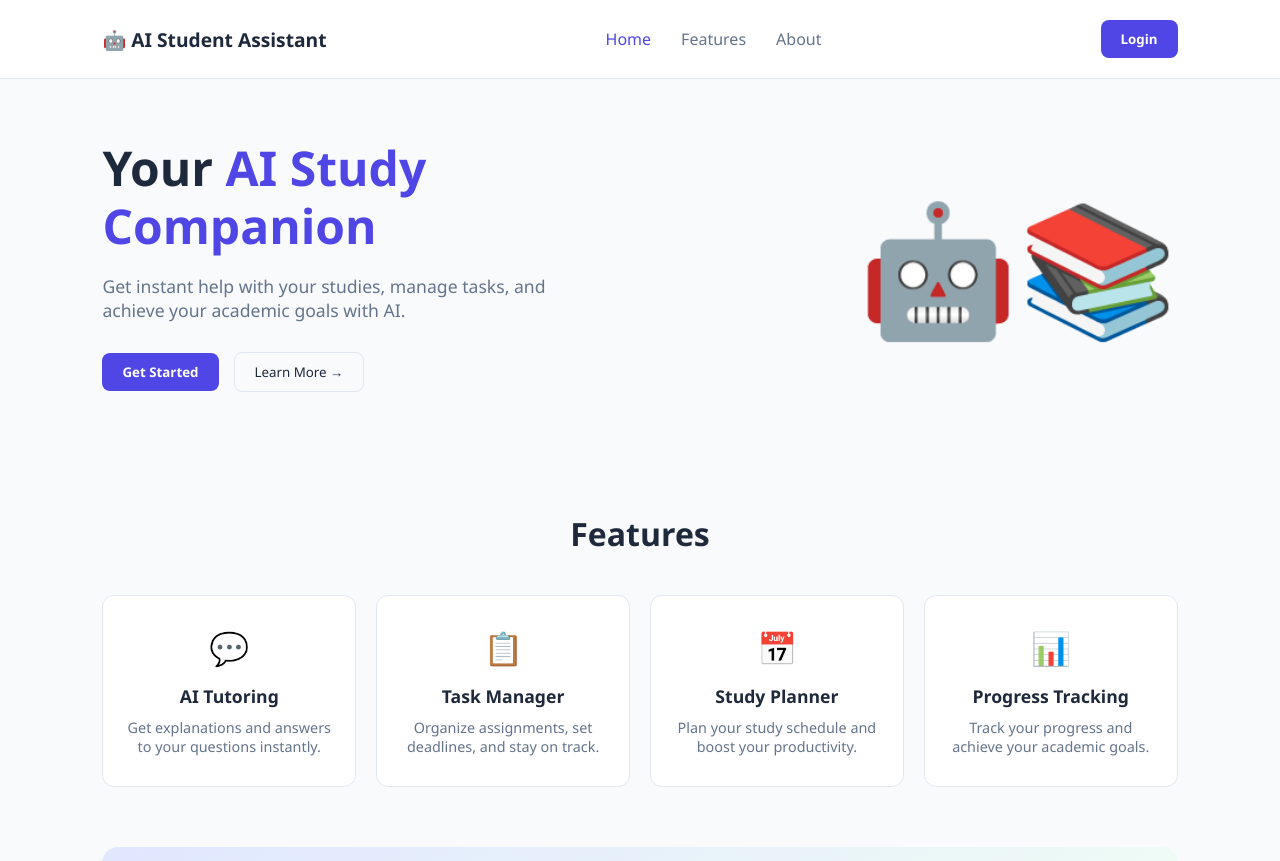
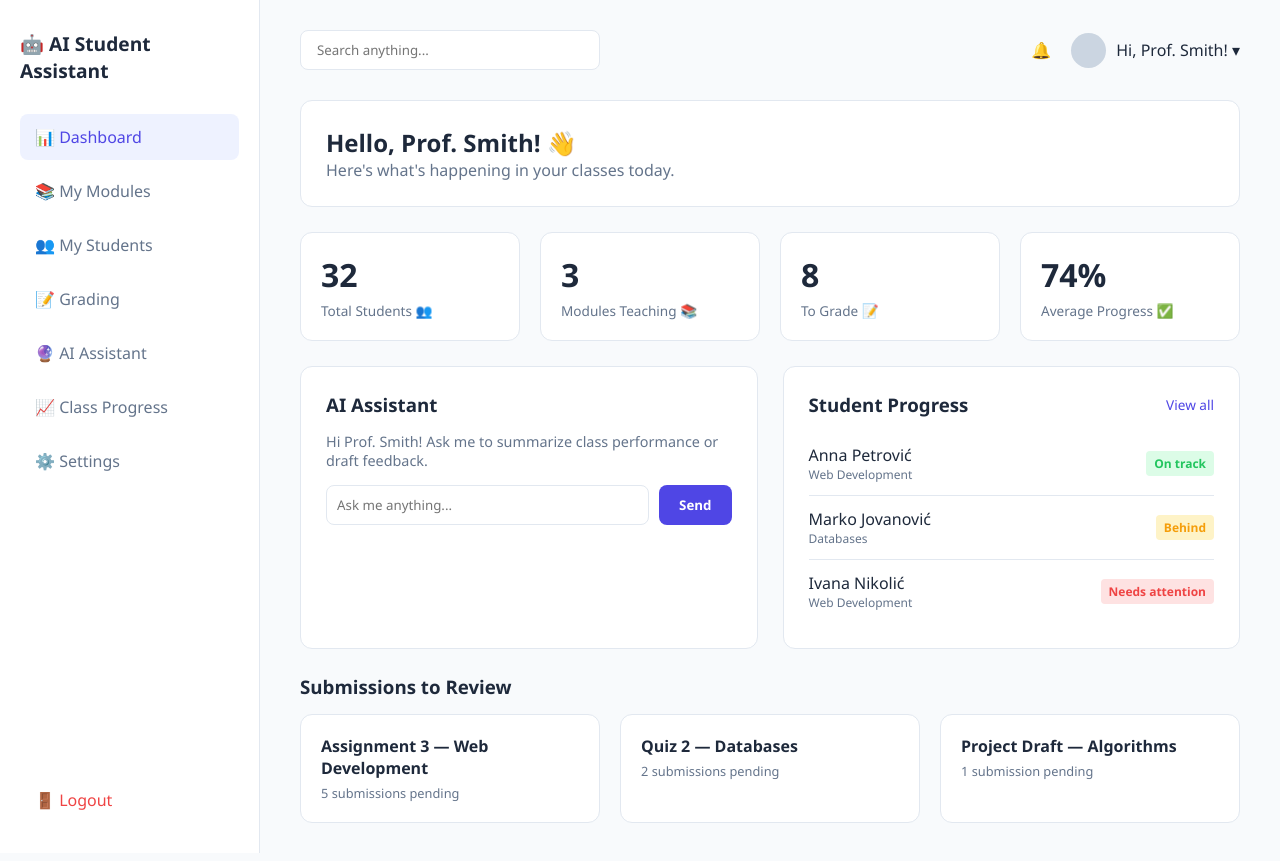
Before and after one commit to mdh-IT-team/AI_Student_Assistant, a React (Vite) app in the folder frontend/: page / in a window 1280 px wide. Shown: the top 861 px of the page. Built offline with nearby package versions, Linux system fonts and the light colour scheme; the HTML template or start-up script is replaced by a standard one.

Commit message:
Add teacher dashboard page; stop tracking venv and node_modules

```diff
--- a/frontend/src/App.jsx
+++ b/frontend/src/App.jsx
@@ -4,9 +4,9 @@ import LoginPage from './components/LoginPage';
 import DashboardAdminPage from './components/DashboardAdminPage';
 import RegisterPage from './components/RegisterPage';
 import ForgetPage from './components/ForgetPage';
-
+import DashboardTeacherPage from './components/DashboardTeacherPage';
 function App() {
-  const [currentPage, setCurrentPage] = useState('home');
+  const [currentPage, setCurrentPage] = useState('teacher');
 
   return (
     <div className="App">
@@ -15,6 +15,7 @@ function App() {
       {currentPage === 'admindashboard' && <DashboardAdminPage onNavigate={setCurrentPage} />}
       {currentPage === 'register' && <RegisterPage onNavigate={setCurrentPage} />}
       {currentPage === 'forgot' && <ForgetPage onNavigate={setCurrentPage} />}
+      {currentPage === 'teacher' && <DashboardTeacherPage onNavigate={setCurrentPage} />}
 
 
 
--- a/frontend/src/components/DashboardTeacherPage.jsx
+++ b/frontend/src/components/DashboardTeacherPage.jsx
@@ -1,7 +1,7 @@
 import React from 'react';
 import '../styles/style.css';
 
-export default function DashboardPage({ onNavigate }) {
+export default function DashboardTeacherPage({ onNavigate }) {
   return (
     <div className="dashboard-layout">
       <aside className="sidebar">
@@ -9,12 +9,11 @@ export default function DashboardPage({ onNavigate }) {
           <div className="logo">🤖 AI Student Assistant</div>
           <ul className="sidebar-menu">
             <li><a href="#dash" className="sidebar-item active">📊 Dashboard</a></li>
-            <li><a href="#tutor" className="sidebar-item">🔮 AI Tutor</a></li>
-            <li><a href="#tasks" className="sidebar-item">📋 Tasks</a></li>
-            <li><a href="#planner" className="sidebar-item">📅 Study Planner</a></li>
-            <li><a href="#notes" className="sidebar-item">📝 Notes</a></li>
-            <li><a href="#progress" className="sidebar-item">📈 Progress</a></li>
-            <li><a href="#resources" className="sidebar-item">📁 Resources</a></li>
+            <li><a href="#modules" className="sidebar-item">📚 My Modules</a></li>
+            <li><a href="#students" className="sidebar-item">👥 My Students</a></li>
+            <li><a href="#grading" className="sidebar-item">📝 Grading</a></li>
+            <li><a href="#aichat" className="sidebar-item">🔮 AI Assistant</a></li>
+            <li><a href="#progress" className="sidebar-item">📈 Class Progress</a></li>
             <li><a href="#settings" className="sidebar-item">⚙️ Settings</a></li>
           </ul>
         </div>
@@ -28,42 +27,42 @@ export default function DashboardPage({ onNavigate }) {
             <span>🔔</span>
             <div className="profile-widget">
               <div className="avatar"></div>
-              <span>Hi, Alex! ▾</span>
+              <span>Hi, Prof. Smith! ▾</span>
             </div>
           </div>
         </header>
 
         <div className="welcome-widget">
-          <h2>Hello, Alex! 👋</h2>
-          <p style={{color: '#64748b'}}>Let's make today productive!</p>
+          <h2>Hello, Prof. Smith! 👋</h2>
+          <p style={{color: '#64748b'}}>Here's what's happening in your classes today.</p>
         </div>
 
         <section className="stats-grid">
           <div className="stat-card">
-            <h3>3</h3>
-            <p>Tasks Due Today 📋</p>
+            <h3>32</h3>
+            <p>Total Students 👥</p>
           </div>
           <div className="stat-card">
-            <h3>2</h3>
-            <p>Classes Today 🗓️</p>
+            <h3>3</h3>
+            <p>Modules Teaching 📚</p>
           </div>
           <div className="stat-card">
-            <h3>85%</h3>
-            <p>Average Progress ✅</p>
+            <h3>8</h3>
+            <p>To Grade 📝</p>
           </div>
           <div className="stat-card">
-            <h3>12</h3>
-            <p>Study Streak (Days) 🔥</p>
+            <h3>74%</h3>
+            <p>Average Progress ✅</p>
           </div>
         </section>
 
         <div className="dashboard-grid">
           <div className="dashboard-panel">
             <div className="panel-header">
-              <h3>AI Tutor</h3>
+              <h3>AI Assistant</h3>
             </div>
             <p style={{fontSize: '0.9rem', color: '#64748b', marginBottom: '15px'}}>
-              Hi Alex! What would you like to learn today?
+              Hi Prof. Smith! Ask me to summarize class performance or draft feedback.
             </p>
             <div className="chat-input-container">
               <input type="text" placeholder="Ask me anything..." className="chat-input" />
@@ -73,39 +72,46 @@ export default function DashboardPage({ onNavigate }) {
 
           <div className="dashboard-panel">
             <div className="panel-header">
-              <h3>Today's Tasks</h3>
-              <a href="#tasks">View all</a>
+              <h3>Student Progress</h3>
+              <a href="#students">View all</a>
             </div>
             <div className="task-item">
               <div>
-                <input type="checkbox" id="t1" /> <label htmlFor="t1">Math Assignment</label>
-                <div style={{fontSize: '0.75rem', color: '#64748b'}}>Due in 2 hours</div>
+                <label>Anna Petrović</label>
+                <div style={{fontSize: '0.75rem', color: '#64748b'}}>Web Development</div>
               </div>
-              <span className="badge high">High</span>
+              <span className="badge low">On track</span>
             </div>
             <div className="task-item">
               <div>
-                <input type="checkbox" id="t2" /> <label htmlFor="t2">Science Project</label>
-                <div style={{fontSize: '0.75rem', color: '#64748b'}}>Due tomorrow</div>
+                <label>Marko Jovanović</label>
+                <div style={{fontSize: '0.75rem', color: '#64748b'}}>Databases</div>
               </div>
-              <span className="badge medium">Medium</span>
+              <span className="badge medium">Behind</span>
+            </div>
+            <div className="task-item">
+              <div>
+                <label>Ivana Nikolić</label>
+                <div style={{fontSize: '0.75rem', color: '#64748b'}}>Web Development</div>
+              </div>
+              <span className="badge high">Needs attention</span>
             </div>
           </div>
         </div>
 
-        <h3>Recommended For You</h3>
+        <h3>Submissions to Review</h3>
         <section className="recommendations-grid" style={{marginTop: '15px'}}>
           <div className="rec-card">
-            <h4>How to Solve Quadratic Equations</h4>
-            <p style={{fontSize: '0.8rem', color: '#64748b', marginTop: '5px'}}>Video • 15 min</p>
+            <h4>Assignment 3 — Web Development</h4>
+            <p style={{fontSize: '0.8rem', color: '#64748b', marginTop: '5px'}}>5 submissions pending</p>
           </div>
           <div className="rec-card">
-            <h4>Study Tips for Better Focus</h4>
-            <p style={{fontSize: '0.8rem', color: '#64748b', marginTop: '5px'}}>Article • 8 min</p>
+            <h4>Quiz 2 — Databases</h4>
+            <p style={{fontSize: '0.8rem', color: '#64748b', marginTop: '5px'}}>2 submissions pending</p>
           </div>
           <div className="rec-card">
-            <h4>Time Management Guide</h4>
-            <p style={{fontSize: '0.8rem', color: '#64748b', marginTop: '5px'}}>PDF • 12 min</p>
+            <h4>Project Draft — Algorithms</h4>
+            <p style={{fontSize: '0.8rem', color: '#64748b', marginTop: '5px'}}>1 submission pending</p>
           </div>
         </section>
       </main>
```
Also changed, not shown: 1 other file (tests, documents, lock files or other folders).
